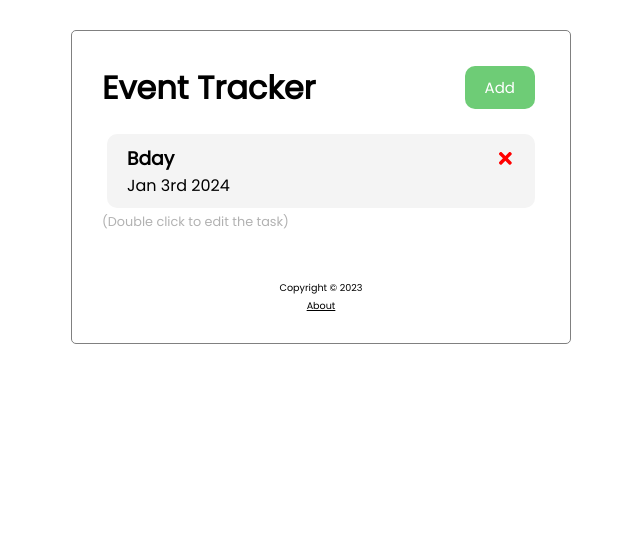
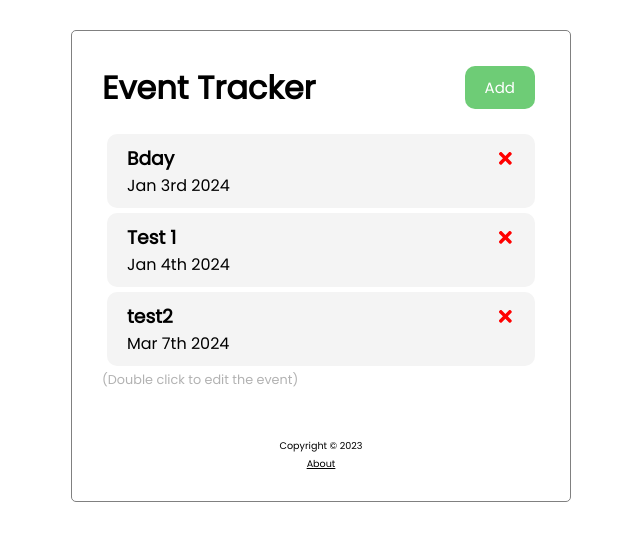
Before and after one commit to cheffyjonny/task-manager-react, a React (Create React App) app: page / in a window 1280 px wide. Shown: the top 540 px of the page, without its empty margins (319-959 px from the left). Built offline with nearby package versions, Linux system fonts and the light colour scheme; data requests are answered from the project's data file.

Commit message:
Added sass

```diff
--- a/db.json
+++ b/db.json
@@ -4,6 +4,16 @@
       "text": "Bday",
       "date": "2024-01-03T08:53:05.537Z",
       "id": 1
+    },
+    {
+      "text": "Test 1",
+      "date": "2024-01-04T04:06:48.869Z",
+      "id": 2
+    },
+    {
+      "text": "test2",
+      "date": "2024-03-07T09:31:28.247Z",
+      "id": 3
     }
   ]
 }
--- a/package.json
+++ b/package.json
@@ -15,6 +15,7 @@
     "react-router-dom": "^6.18.0",
     "react-scripts": "^5.0.1",
     "reactjs-popup": "^2.0.6",
+    "sass": "^1.71.1",
     "web-vitals": "^2.1.4"
   },
   "scripts": {
--- a/src/components/homePage/Events.js
+++ b/src/components/homePage/Events.js
@@ -24,43 +24,39 @@ const Events = ({ showAddTask }) => {
     fetchTasks()
   }, [])
 
-  // Add Task
-  const handleAddEvent = async (task) => {
+  // Add Event
+  const handleAddEvent = async (event) => {
     const res = await fetch(`http://localhost:3500/events`, {
       method: 'POST',
       headers: {
         'Content-type': 'application/json',
       },
-      body: JSON.stringify(task),
+      body: JSON.stringify(event),
     })
 
     const data = await res.json()
 
     setEvent([...events, data])
-    // const id = Math.floor(Math.random() * 10000) + 1
-
-    // const newTask = { id, ...task }
-    // setEvent([...events, newTask])
   }
 
-  // Delete Task
-  const deleteTask = async (id) => {
+  // Delete Event
+  const deleteEvent = async (id) => {
     await fetch(`http://localhost:3500/events/${id}`, {
       method: 'DELETE',
     })
 
-    setEvent(events.filter((task) => task.id !== id))
+    setEvent(events.filter((event) => event.id !== id))
   }
 
-  // Edit Task
-  const handleEditTask = async (id, { payload }) => {
-    const updTask = { text: payload.text, date: payload.date }
+  // Edit Event
+  const handleEditEvent = async (id, { payload }) => {
+    const updEvent = { text: payload.text, date: payload.date }
     const res = await fetch(`http://localhost:3500/events/${id}`, {
       method: 'PUT',
       headers: {
         'Content-type': 'application/json',
       },
-      body: JSON.stringify(updTask),
+      body: JSON.stringify(updEvent),
     })
 
     const data = await res.json()
@@ -81,12 +77,12 @@ const Events = ({ showAddTask }) => {
             <Event
               key={task.id}
               task={task}
-              onDelete={deleteTask}
-              onEdit={handleEditTask}
+              onDelete={deleteEvent}
+              onEdit={handleEditEvent}
             />
           ))}
           <p style={{ opacity: 0.3, fontSize: '0.8rem' }}>
-            (Double click to edit the task)
+            (Double click to edit the event)
           </p>
         </>
       ) : (
```
Also changed, not shown: src/index.js (+8 -8 lines), src/index.scss (renamed from src/index.css), 2 other files (tests, documents, lock files or other folders).
